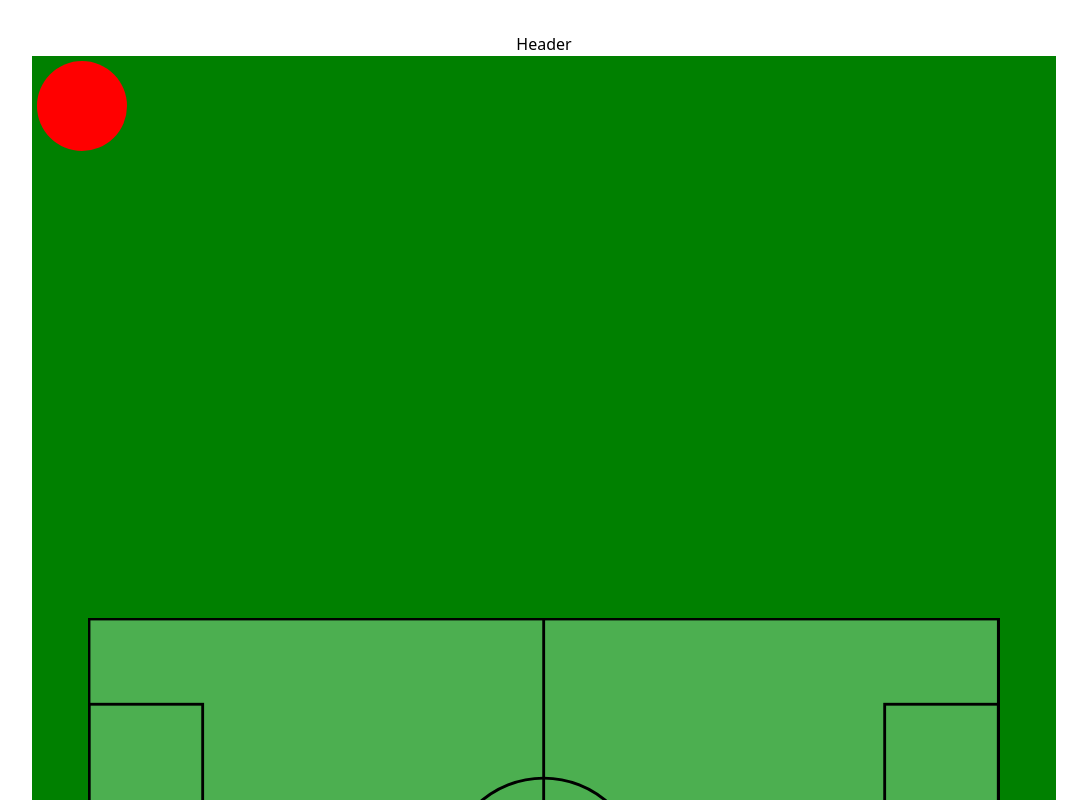
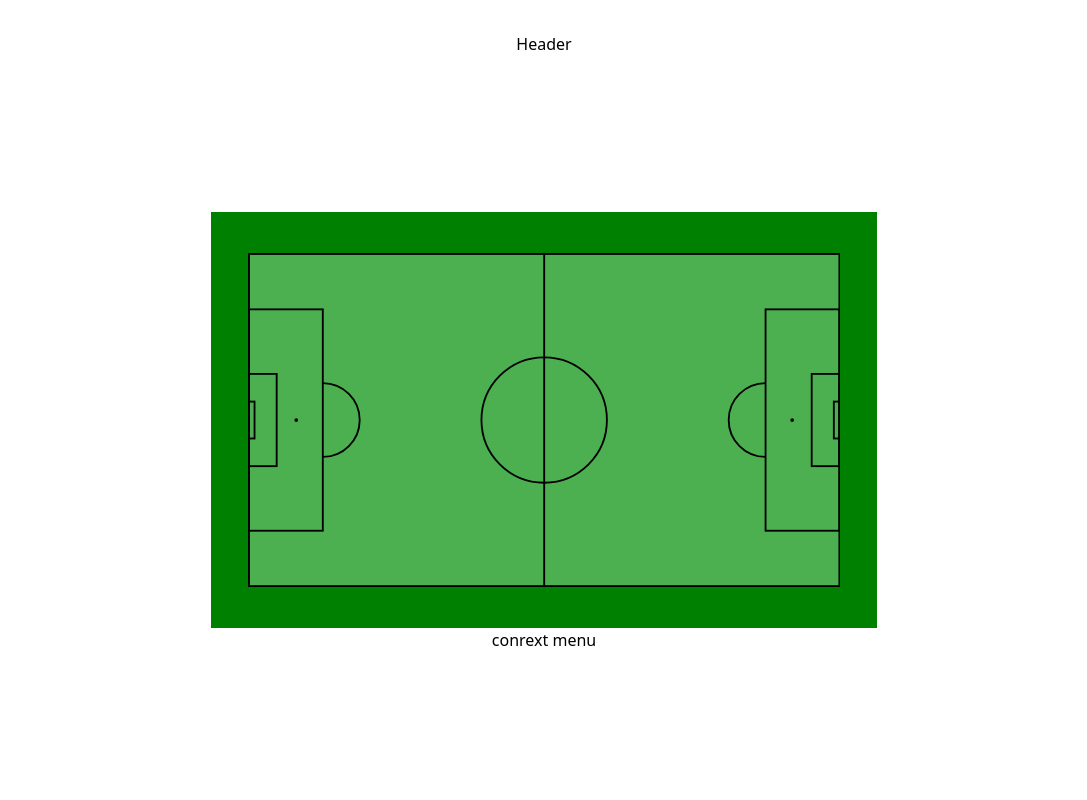
Before and after one commit to Ankitchawla3123/Ultimate-tactics, a React (Vite) app: page / in a window 1280 px wide. Shown: the top 800 px of the page, without its empty margins (96-1183 px from the left). Built offline with nearby package versions, Linux system fonts and the light colour scheme.

Commit message:
line brainstrom and get pointer position done

```diff
--- a/src/components/board/Board.jsx
+++ b/src/components/board/Board.jsx
@@ -8,23 +8,15 @@ function Board() {
   const isVertical = useSelector((state) => state.board.vertical); // true = portrait
 
   const ref=useRef();
-  useEffect(() => {
-  const height = window.innerWidth;
-  const elementHeight = ref.current?.getBoundingClientRect().height;
-
-  console.log("Viewport height:", height);
-  console.log("Element height:", elementHeight);
-
-  }, [])
 
 
   const boardStyle = {
-    width: isVertical ? "80vw" : "56%",
+    width: "52vw",
     height: "auto",
 
     position: "relative",
     backgroundColor: "green",
-    aspectRatio: isVertical ? "0.625" : "1.60", // portrait vs landscape
+    aspectRatio: "1.60",
   };
   return (
     <div>
@@ -33,7 +25,7 @@ function Board() {
         <div className=" relative w-85per h-auto bg-green z-10">
           <FootballField />
         </div>
-        <div className=" w-full h-full absolute">
+        <div className="z-20 w-full h-full absolute">
           <BoardStruct />
         </div>
       </div>
--- a/src/components/board/BoardStruct.jsx
+++ b/src/components/board/BoardStruct.jsx
@@ -1,25 +1,53 @@
-import React from "react";
+import React, { useRef, useState } from "react";
+import { getPointerPosition } from "../../utils/getPointerPosition";
 
 function BoardStruct() {
-  const viewportwidth = 56;
+  const boardref = useRef(null);
+  const [line, setline] = useState("");
+  const [tempPoint, settempPoint] = useState("");
+
+  const drawline = (e) => {
+    const { x, y } = getPointerPosition(e, boardref);
+    if (line == "") {
+      setline({ x1: x, y1: y });
+    } else {
+      setline((prev) => ({ ...prev, x2: x, y2: y }));
+    }
+    console.log(line);
+  };
+
+  const Temppointset = (e) => {
+    if (line  && e.buttons ==1 ) {
+      const {x,y} = getPointerPosition(e,boardref);
+      settempPoint({x:x,y:y})
+    }
+
+  };
+
   return (
-    <div>
-      <div className="flex justify-center relative   items-center ">
+    <div className="w-full h-full">
       <svg
+        ref={boardref}
         width="100%"
         height="100%"
-          style={{
-            margin: "0",
-            padding: "0",
-            display: "block",
-            position: "relative",
+        onClick={(e) => {
+          drawline(e);
         }}
+        onMouseMove={(e)=>Temppointset(e)}
       >
-          <g height="100" width="100" xmlns="http://www.w3.org/2000/svg">
-            <circle r="45" cx="50" cy="50" fill="red" />
-          </g>
+        {line && (
+          <line
+            x1={`${line.x1}%`}
+            y1={`${line.y1}%`}
+            x2={`${tempPoint.x}%`}
+            y2={`${tempPoint.y}%`}
+            style={{ cursor: "pointer" }}
+            stroke="black"
+            strokeWidth="5"
+            strokeLinecap="round"
+          />
+        )}
       </svg>
-      </div>
     </div>
   );
 }
--- /dev/null
+++ b/src/utils/getPointerPosition.js
@@ -0,0 +1,14 @@
+export const getPointerPosition = (event, ref) => {
+  const svg = ref.current;
+  if (!svg) return { x: 0, y: 0 };
+
+  const { clientX, clientY } = event.type.startsWith("touch")
+    ? event.touches[0]
+    : event;
+
+  const { left, top, width, height } = svg.getBoundingClientRect();
+  const x = ((clientX - left) / width) * 100;
+  const y = ((clientY - top) / height) * 100;
+
+  return { x, y };
+};
```
Lines whose indentation alone changed are shown as unchanged.
